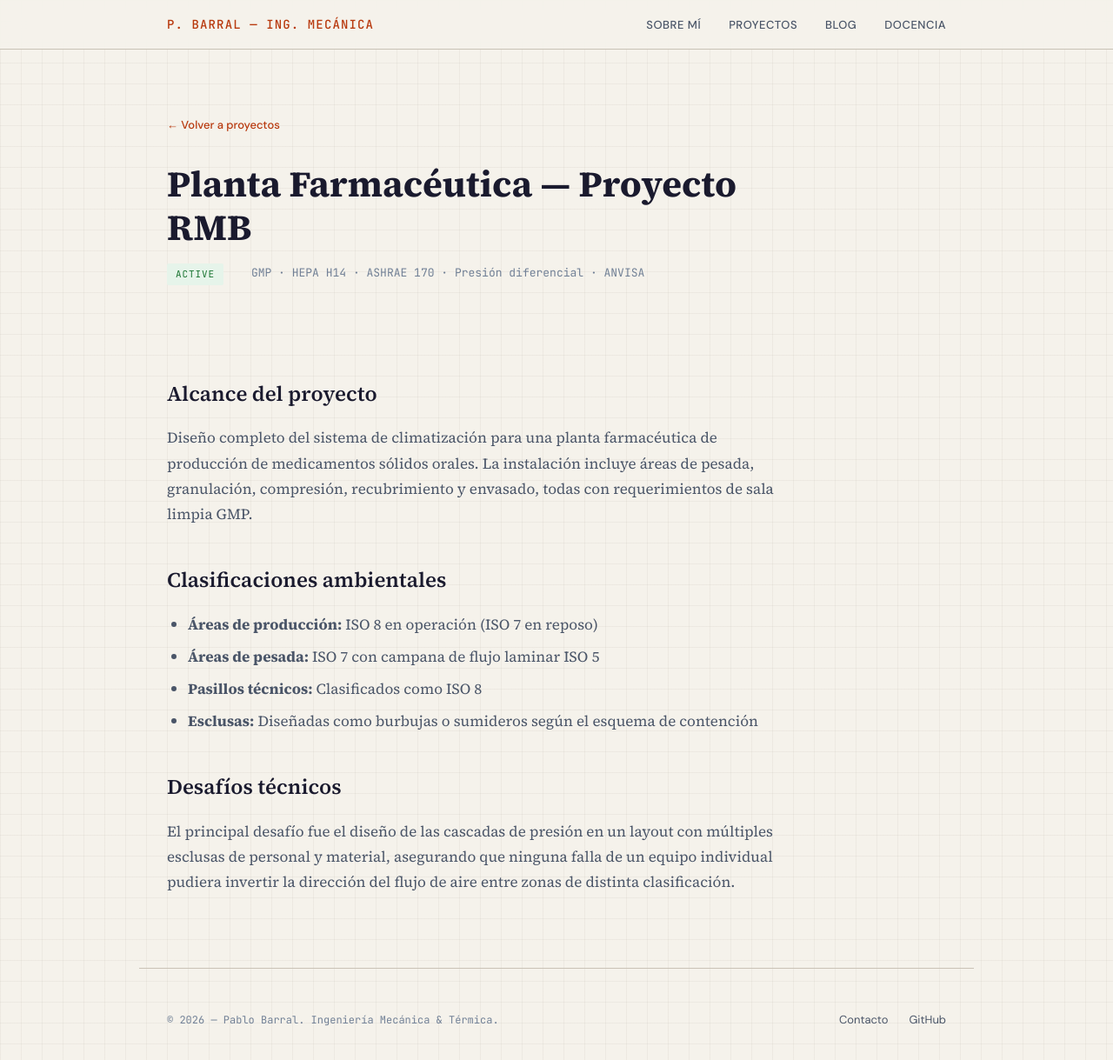
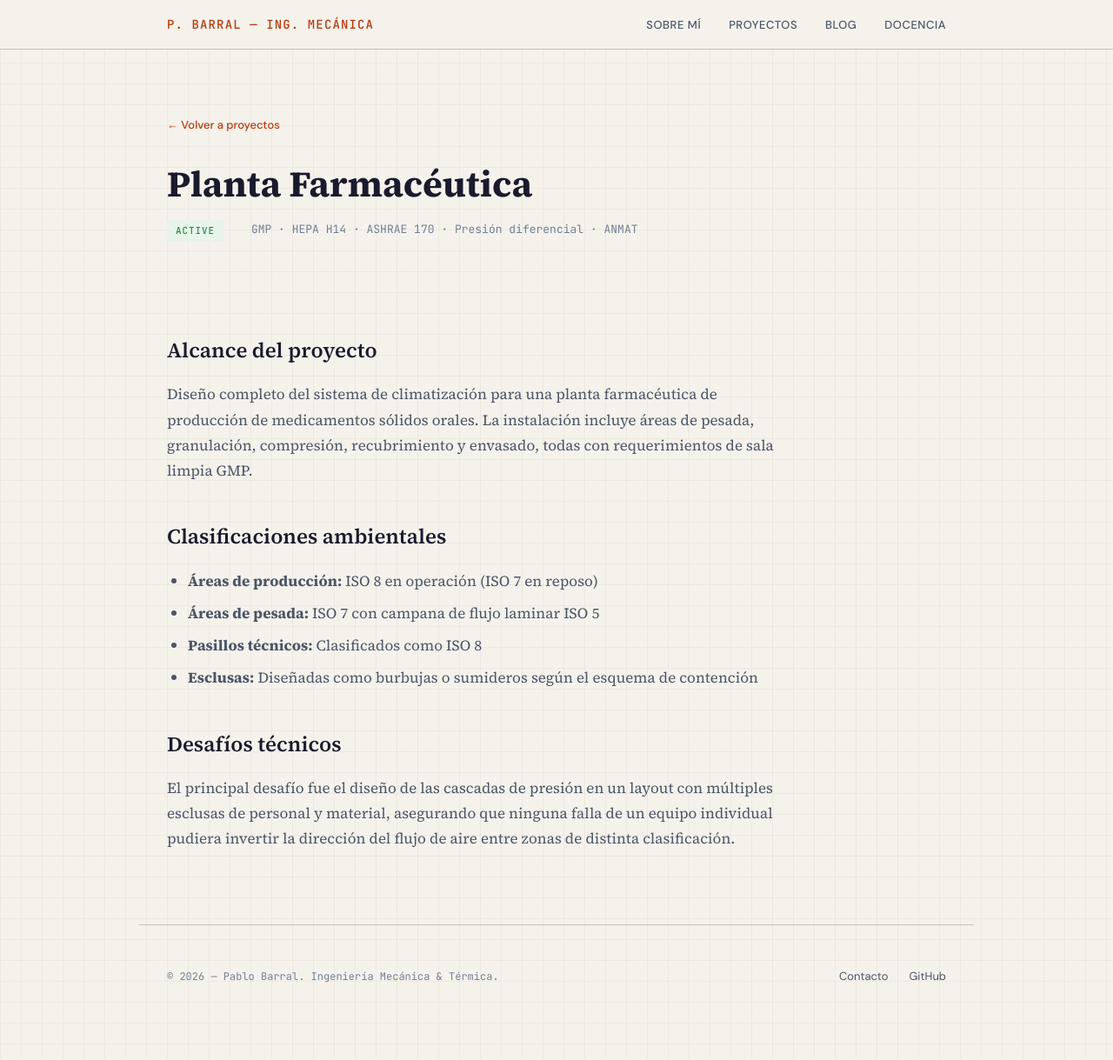
Before and after one commit to PabloMBarral/PabloMBarral.github.io, a Jekyll site: the page built from _projects/rmb-planta-farmaceutica.md, in a window 1280 px wide and 1232 px high. Shown: the top 1219 px of the window at 87% size. Built offline with Jekyll 4.4.1, drawn with Linux system fonts in a browser that asks for light colours.

Commit message:
Update rmb-planta-farmaceutica.md

```diff
--- a/_projects/rmb-planta-farmaceutica.md
+++ b/_projects/rmb-planta-farmaceutica.md
@@ -1,8 +1,8 @@
 ---
-title: "Planta Farmacéutica — Proyecto RMB"
+title: "Planta Farmacéutica"
 status: active
-description: "Diseño completo del sistema HVAC para una planta farmacéutica con salas limpias GMP (ISO 7 / ISO 8). Dimensionamiento de UTA con filtración HEPA, cascadas de presión diferencial y documentación de calificación ANVISA."
-tags: [GMP, HEPA H14, ASHRAE 170, Presión diferencial, ANVISA]
+description: "Diseño completo del sistema HVAC para una planta farmacéutica con salas limpias GMP (ISO 7 / ISO 8). Dimensionamiento de UTA con filtración HEPA, cascadas de presión diferencial y documentación de calificación ANMAT."
+tags: [GMP, HEPA H14, ASHRAE 170, Presión diferencial, ANMAT]
 order: 1
 ---
 
```
